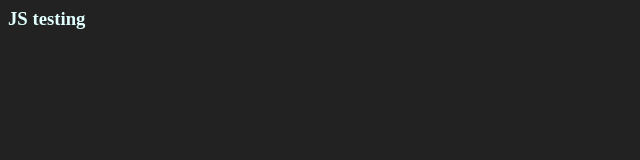
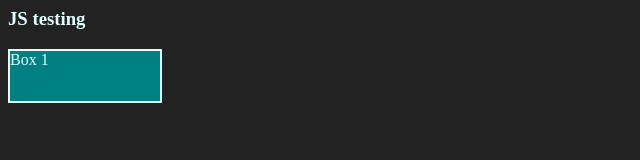
Before and after one commit to tomasz-konecki/javascript-testing, a plain HTML site: page index.html in a window 1280 px wide. Shown: the whole page, without its empty margins (0-640 px from the left). Drawn offline with Linux system fonts and the light colour scheme.

Commit message:
Added code

```diff
--- /dev/null
+++ b/DOM_elements.js
@@ -0,0 +1,12 @@
+let script = document.createElement("script");
+script.src = "inheritance.js";
+
+document.head.append(script);
+
+let box = document.createElement("div");
+box.innerText = "Box 1";
+box.setAttribute("style", "width: 150px"); // bad practice
+box.setAttribute("class", "box");
+box.style.height = "50px";
+box.style.background = "teal";
+document.body.appendChild(box);
--- a/index.html
+++ b/index.html
@@ -10,6 +10,10 @@
             background: #222;
             color: lightcyan;
         }
+
+        .box {
+            border: 2px solid lightcyan;
+        }
     </style>
 </head>
 
@@ -21,7 +25,8 @@
     <!-- <script src="classes.js"></script> -->
     <!-- <script src="prototype.js"></script> -->
     <!-- <script src="inheritance.js"></script> -->
-    <script src="objects.js"></script>
+    <!-- <script src="objects.js"></script> -->
+    <script src="DOM_elements.js"></script>
 </body>
 
 </html>
```
